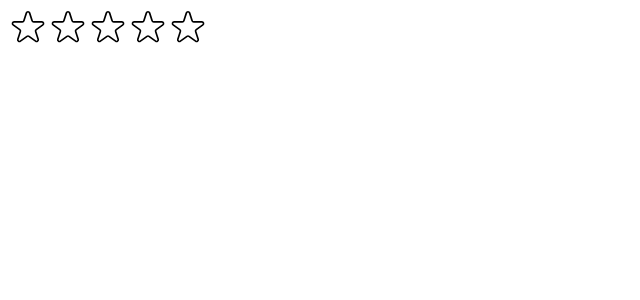
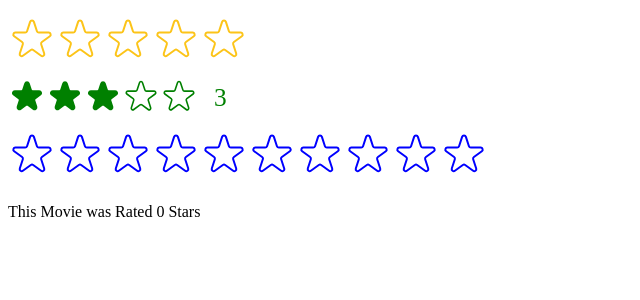
Before and after one commit to apurba2099/rate-it, a React (Create React App) app: page / in a window 1280 px wide. Shown: the top 300 px of the page, without its empty margins (0-640 px from the left). Built offline with nearby package versions, Linux system fonts and the light colour scheme.

Commit message:
10. Start component Improving resuability with props

```diff
--- a/src/components/StarRating.jsx
+++ b/src/components/StarRating.jsx
@@ -10,21 +10,32 @@
   display: "flex",
 };
 
-const textStyle = {
-  lineHeight: "1",
-  mergin: "0",
-};
-
-export default function Starrating({ maxRating = 1 }) {
-  const [rating, setRating] = useState(0);
+export default function Starrating({
+  maxRating = 5,
+  color = "#fcc419",
+  size = 48,
+  className = "",
+  messages = [],
+  defaultRating = 0,
+  onSetRating,
+}) {
+  const [rating, setRating] = useState(defaultRating);
   const [tempRating, setTempRating] = useState(0);
 
   function handleRating(rating) {
     setRating(rating);
+    onSetRating(rating);
   }
 
+  const textStyle = {
+    lineHeight: "0",
+    mergin: "0",
+    color,
+    fontSize: `${size / 1.5}px`,
+  };
+
   return (
-    <div style={containerStyle}>
+    <div style={containerStyle} className={className}>
       {/* Array.from is first Array type, then map() */}
       <div style={starContainerStyle}>
         {Array.from({ length: maxRating }, (_, i) => (
@@ -34,18 +45,24 @@
             onRate={() => handleRating(i + 1)}
             onHoverIn={() => setTempRating(i + 1)}
             onHoverOut={() => setTempRating(0)}
+            color={color}
+            size={size}
           />
         ))}
       </div>
-      <p style={textStyle}>{tempRating || rating || " "}</p>
+      <p style={textStyle}>
+        {messages.length === maxRating
+          ? messages[tempRating ? tempRating - 1 : rating - 1]
+          : tempRating || rating || " "}
+      </p>
     </div>
   );
 }
 
-function Star({ onRate, full, onHoverIn, onHoverOut }) {
+function Star({ onRate, full, onHoverIn, onHoverOut, color, size }) {
   const starStyle = {
-    width: "40px",
-    height: "48px",
+    width: `${size}px`,
+    height: `${size}px`,
     display: "block",
     cursor: "pointer",
   };
@@ -61,8 +78,8 @@
         <svg
           xmlns="http://www.w3.org/2000/svg"
           viewBox="0 0 20 20"
-          fill="#000"
-          stroke="#000"
+          fill={color}
+          stroke={color}
         >
           <path d="M9.049 2.927c.3-.921 1.603-.921 1.902 0l1.07 3.292a1 1 0 00.95.69h3.462c.969 0 1.371 1.24.588 1.81l-2.8 2.034a1 1 0 00-.364 1.118l1.07 3.292c.3.921-.755 1.688-1.54 1.118l-2.8-2.034a1 1 0 00-1.175 0l-2.8 2.034c-.784.57-1.838-.197-1.539-1.118l1.07-3.292a1 1 0 00-.364-1.118L2.98 8.72c-.783-.57-.38-1.81.588-1.81h3.461a1 1 0 00.951-.69l1.07-3.292z" />
         </svg>
@@ -71,7 +88,7 @@
           xmlns="http://www.w3.org/2000/svg"
           fill="none"
           viewBox="0 0 24 24"
-          stroke="#000"
+          stroke={color}
         >
           <path
             strokeLinecap="round"
--- a/src/index.js
+++ b/src/index.js
@@ -1,4 +1,4 @@
-import React from "react";
+import React, { useState } from "react";
 import ReactDOM from "react-dom/client";
 
 // import "./index.css";
@@ -6,10 +6,31 @@
 
 import StarRating from "./components/StarRating";
 
+function Test() {
+  const [movieRating, setMovieRating] = useState(0);
+  return (
+    <div>
+      <StarRating color="blue" maxRating={10} onSetRating={setMovieRating} />
+      <p>This Movie was Rated {movieRating} Stars</p>
+    </div>
+  );
+}
+
 const root = ReactDOM.createRoot(document.getElementById("root"));
 root.render(
   <React.StrictMode>
     {/* <App /> */}
-    <StarRating maxRating={5} />
+    <StarRating
+      maxRating={5}
+      messages={["Terrible", "Bad", "Okay", "Good", "Amazing"]}
+    />
+    <StarRating
+      maxRating={5}
+      color="green"
+      size="38"
+      className="test"
+      defaultRating={3}
+    />
+    <Test />
   </React.StrictMode>
 );
```
